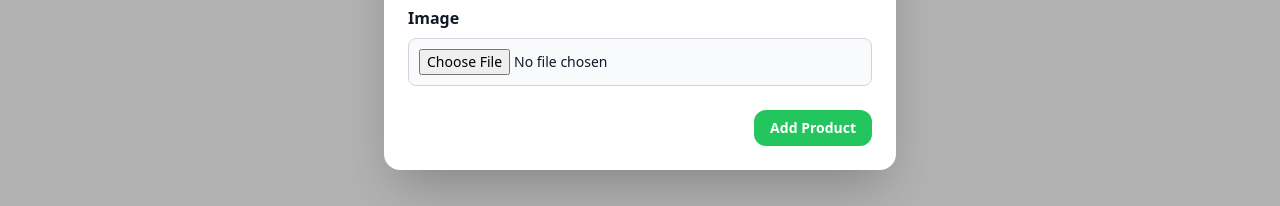
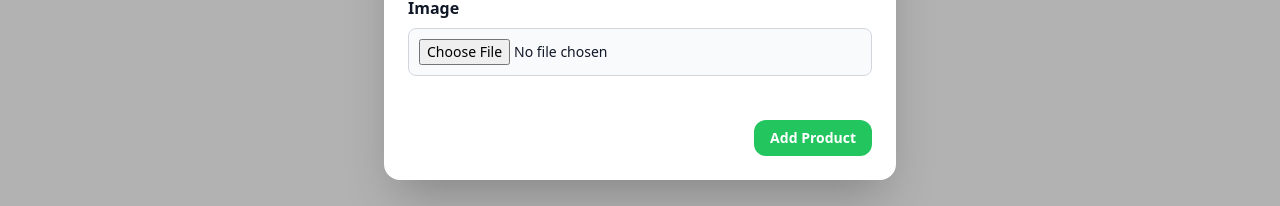
Before and after one commit to anandaadt11/frontend-nutech.github.io, a React (Vite) app: page /dashboard in a window 1280 px wide. Both pictures are taken after a click on the button "Add Product". Shown: the part 540-746 px from the top of the page. Built offline with nearby package versions, Linux system fonts and the light colour scheme; no server answers.

Commit message:
fix add product btn

```diff
--- a/src/pages/dashboard.tsx
+++ b/src/pages/dashboard.tsx
@@ -204,8 +204,8 @@ const Dashboard = () => {
               ) : (
                 ""
               )}
-              <div className="modal-action flex gap-3 justify-end mt-5">
-                <button className="bg-green-500 hover:bg-green-700 text-white text-sm font-bold py-2 px-4 rounded-xl flex gap-2 justify-center items-center">
+              <div className="modal-action">
+                <button className="mt-5 bg-green-500 hover:bg-green-700 text-white text-sm font-bold py-2 px-4 rounded-xl flex gap-2 justify-center items-center">
                   Add Product
                 </button>
               </div>
```
